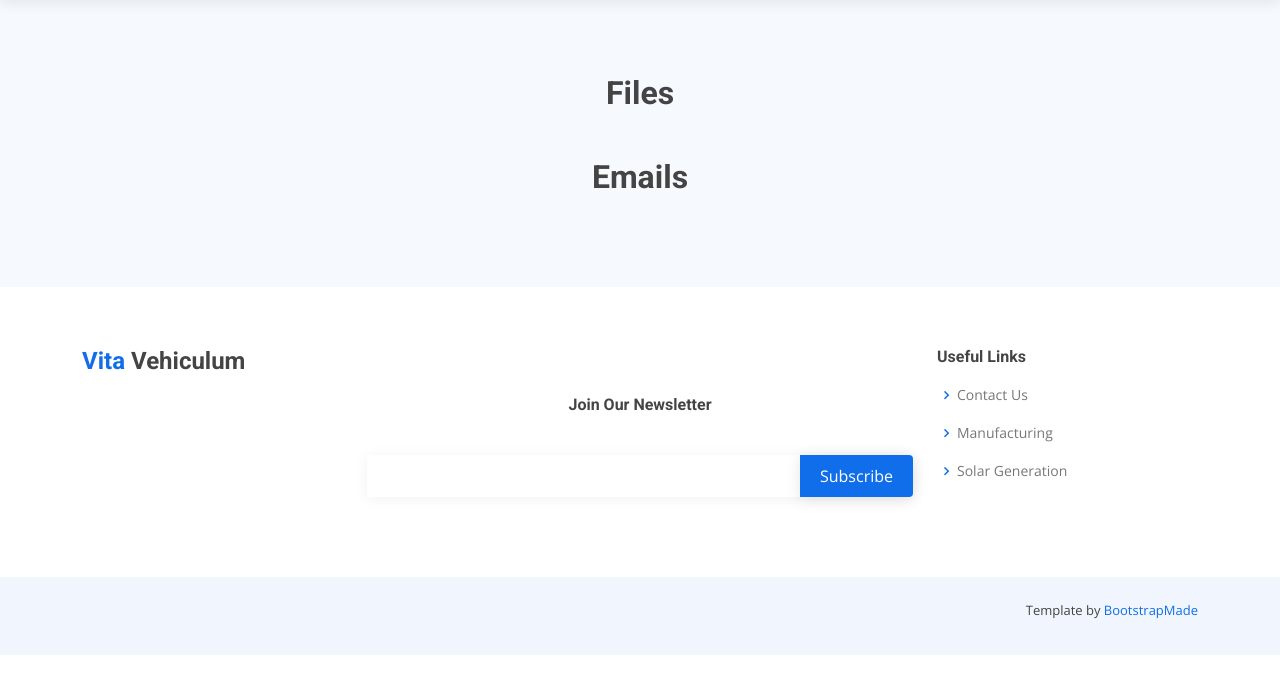
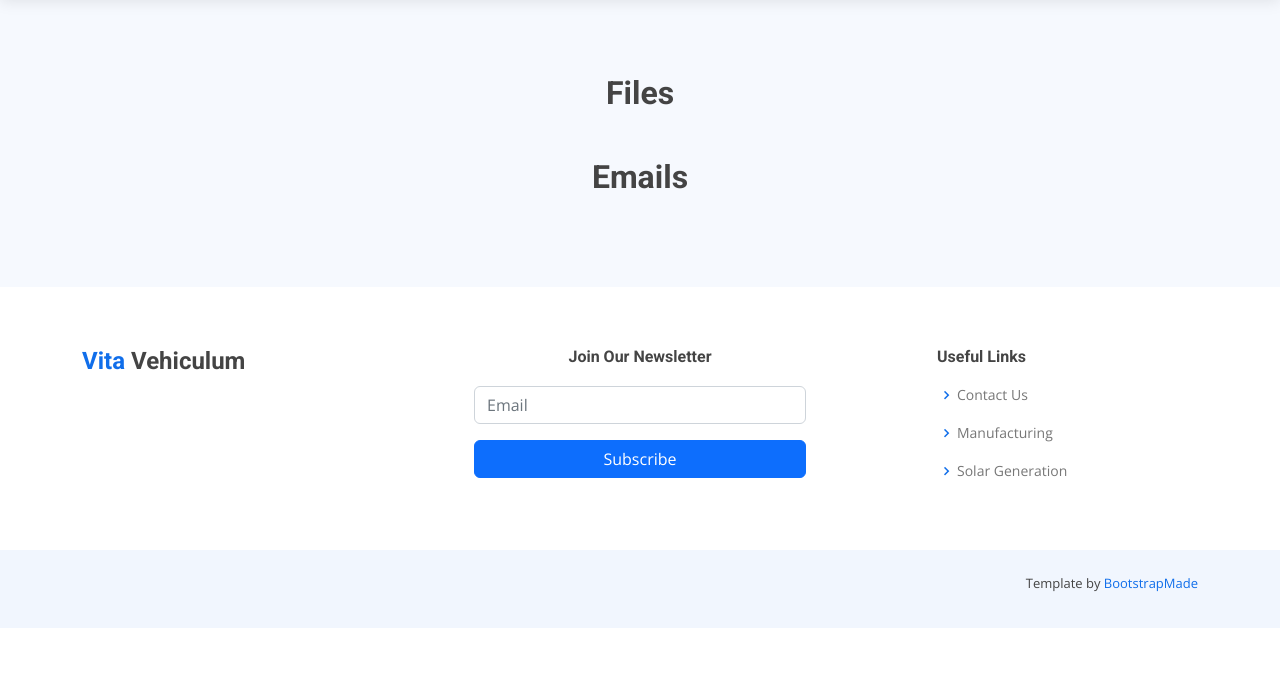
Before and after one commit to unex/CyberForce2022, a FastAPI app: template webzone/templates/admin.html in a window 1280 px wide. Shown: the part 71-765 px from the top of the page. Run offline with FastAPI, Linux system fonts and the light colour scheme; the template is opened without the code that fills it, so the values that code supplies are empty; parts of the project's set-up code (start-up, migrations or seed data) failed here and were passed over; some libraries are stand-ins or nearby versions.

Commit message:
make footer newsletter less annoying

```diff
--- a/webzone/templates/includes/footer.html
+++ b/webzone/templates/includes/footer.html
@@ -15,16 +15,17 @@
                     </p> -->
                 </div>
 
-                <div class="col-lg-6 footer-newsletter">
+                <div class="col-lg-4 mx-auto">
                     <div class="container">
-                        <div class="row justify-content-center">
-                            <div class="">
-                                <h4>Join Our Newsletter</h4>
-                                <form action="" method="post", onsubmit="alert('thanks'); return false;">
-                                    <input type="email" name="email"><input type="submit" value="Subscribe">
-                                </form>
+                        <h4 class="text-center">Join Our Newsletter</h4>
+                        <form action="" method="post", onsubmit="alert('thanks'); return false;">
+                            <div class="mb-3">
+                                <input class="form-control" type="email" placeholder="Email" name="email">
                             </div>
-                        </div>
+                            <div class="d-grid">
+                                <button class="btn btn-primary" type="submit">Subscribe</button>
+                            </div>
+                        </form>
                     </div>
                 </div>
 
```
